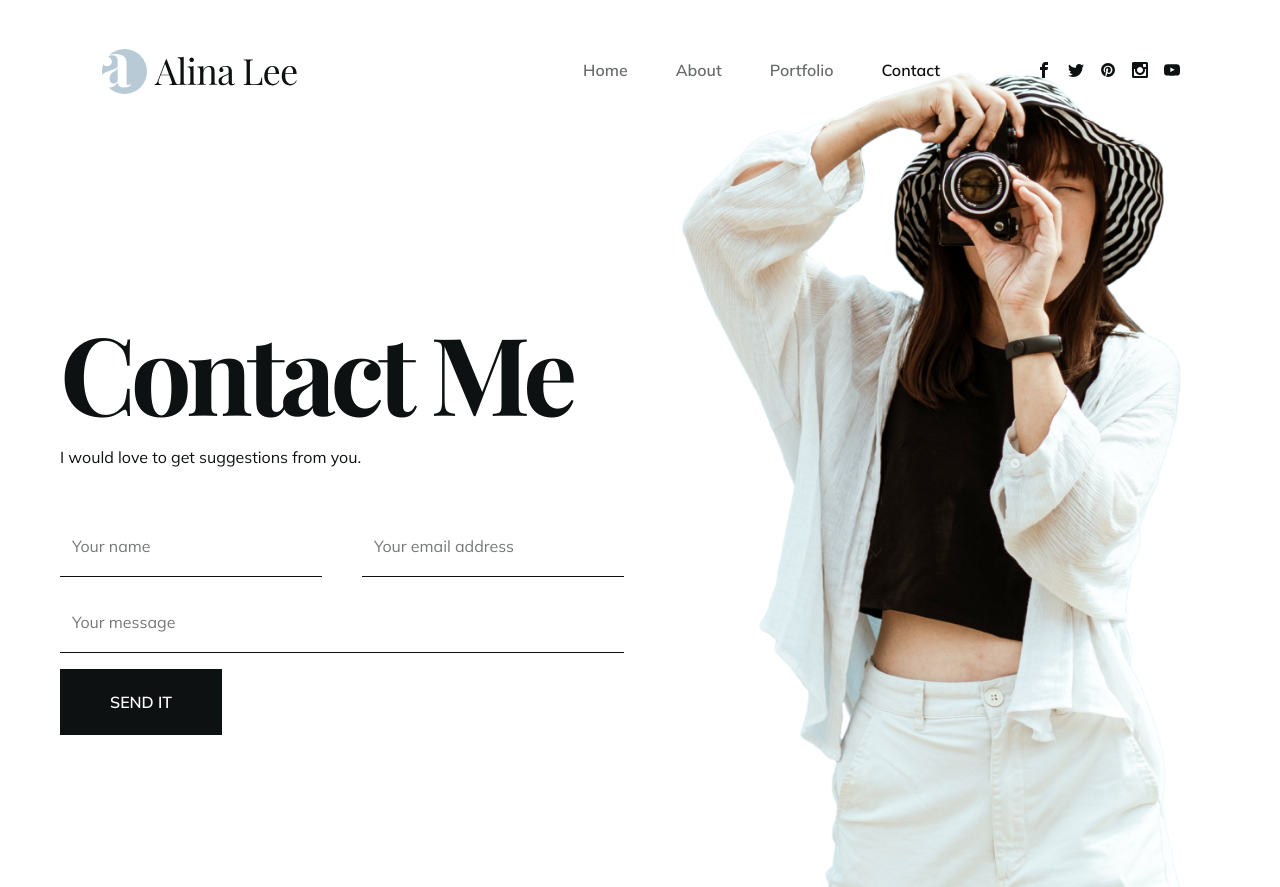
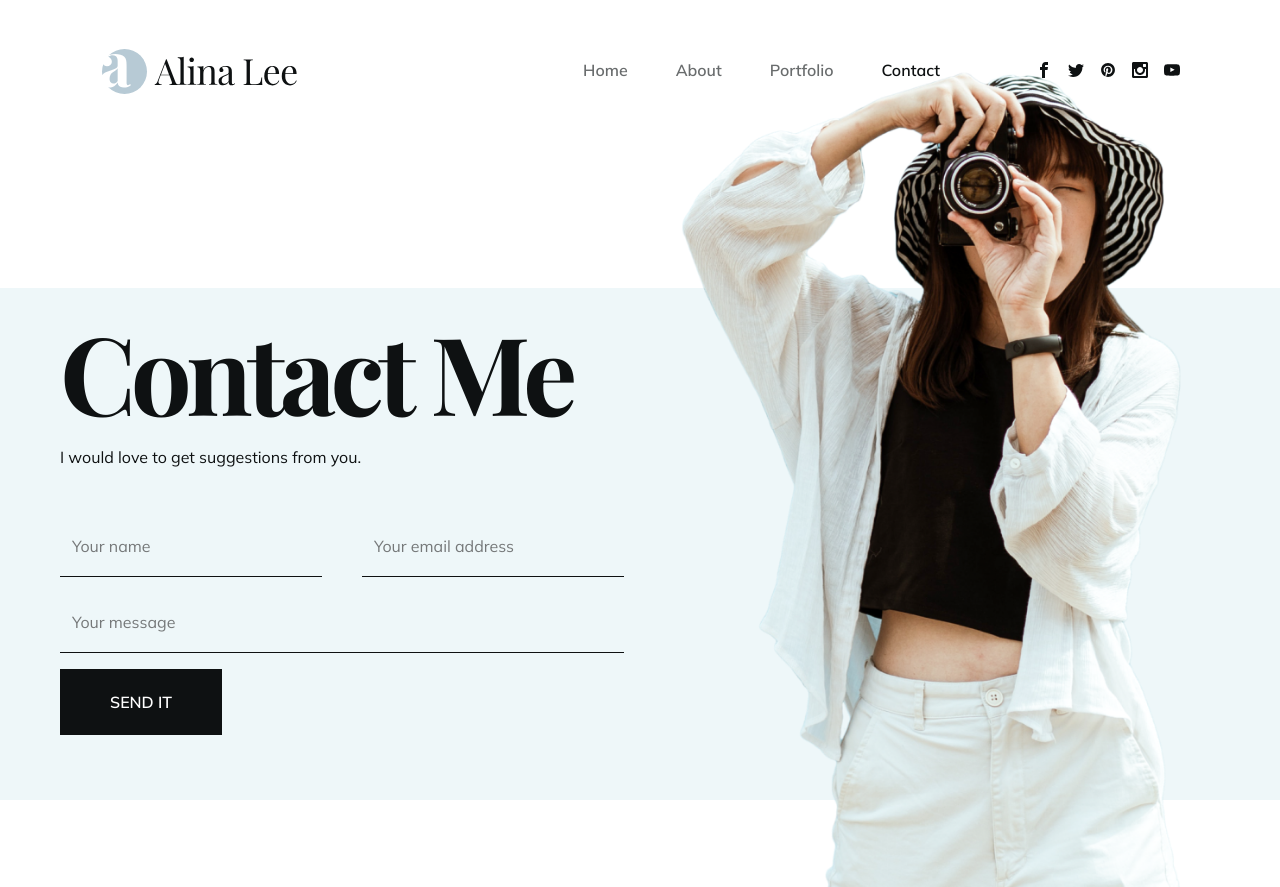
Before and after one commit to yuriodwi/react-4-photography-starter-main, a React (Vite) app: page /contact in a window 1280 px wide. Built offline with nearby package versions, Linux system fonts and the light colour scheme; a web font is replaced by a local one.

Commit message:
contact page transition

```diff
--- /dev/null
+++ b/src/components/asdkljfhadf.jsx
@@ -0,0 +1,11 @@
+import { View, Text } from 'react-native'
+import React from 'react'
+
+const asdkljfhadf = () => {
+    const pontol = res.data.name()
+  return (
+
+  )
+}
+
+export default asdkljfhadf
--- a/src/pages/Contact.jsx
+++ b/src/pages/Contact.jsx
@@ -1,17 +1,31 @@
 //import contact
 import WomanImg from "../img/contact/woman.png";
+//import motion
+import { motion } from "framer-motion";
+//import transition
+import { transition1 } from "../transition";
 
 const Contact = () => {
   return (
-    <section className="section bg-white">
+    <motion.section
+      initial={{ opacity: 0, y: "20%" }}
+      animate={{ opacity: 1, y: 0 }}
+      exit={{ opacity: 0, y: "20%" }}
+      transition={transition1}
+      className="section bg-white"
+    >
       <div className="container mx-auto h-full">
         <div className="flex flex-col lg:flex-row h-full items-center justify-start pt-36 gap-x-8 text-center lg:text-left">
           {/* bg */}
-          <div className="hidden lg:flex bg-[#eef7f9] absolute bottom-0 left-0 right-0 top-72 -z-10">
-            bg
-          </div>
+          <div className="hidden lg:flex bg-[#eef7f9] absolute bottom-0 left-0 right-0 top-72 -z-10"></div>
           {/* text & form */}
-          <div className="lg:flex-1 lg:pt-32 px-4">
+          <motion.div
+            initial={{ opacity: 0, y: "50%" }}
+            animate={{ opacity: 1, y: 0 }}
+            exit={{ opacity: 0, y: "50%" }}
+            transition={transition1}
+            className="lg:flex-1 lg:pt-32 px-4"
+          >
             <h1 className="h1">Contact me</h1>
             <p className="mb-12">I would love to get suggestions from you.</p>
             {/* form */}
@@ -43,14 +57,18 @@
                 Send it
               </button>
             </form>
-          </div>
+          </motion.div>
           {/* image */}
-          <div className="flex-1">
+          <motion.div
+            whileHover={{ scale: 1.05 }}
+            transition={transition1}
+            className="flex-1"
+          >
             <img src={WomanImg} alt="" />
-          </div>
+          </motion.div>
         </div>
       </div>
-    </section>
+    </motion.section>
   );
 };
 
--- a/src/transition.jsx
+++ b/src/transition.jsx
@@ -1,5 +1,5 @@
 export const transition1 = {
-  duration: 0.5,
+  duration: 0.3,
   // ease: [0.6, 0.01, -0.05, 0.9],
   ease: [0.43, 0.13, 0.23, 0.96],
 };
```
